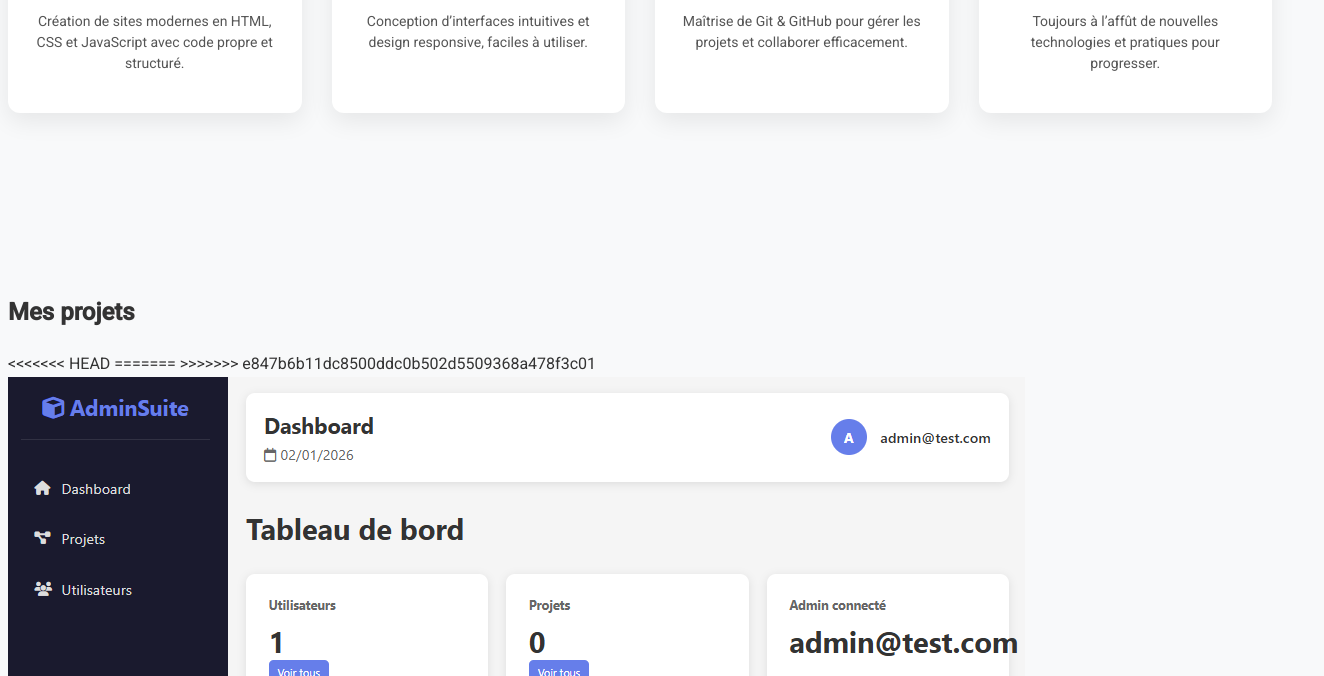
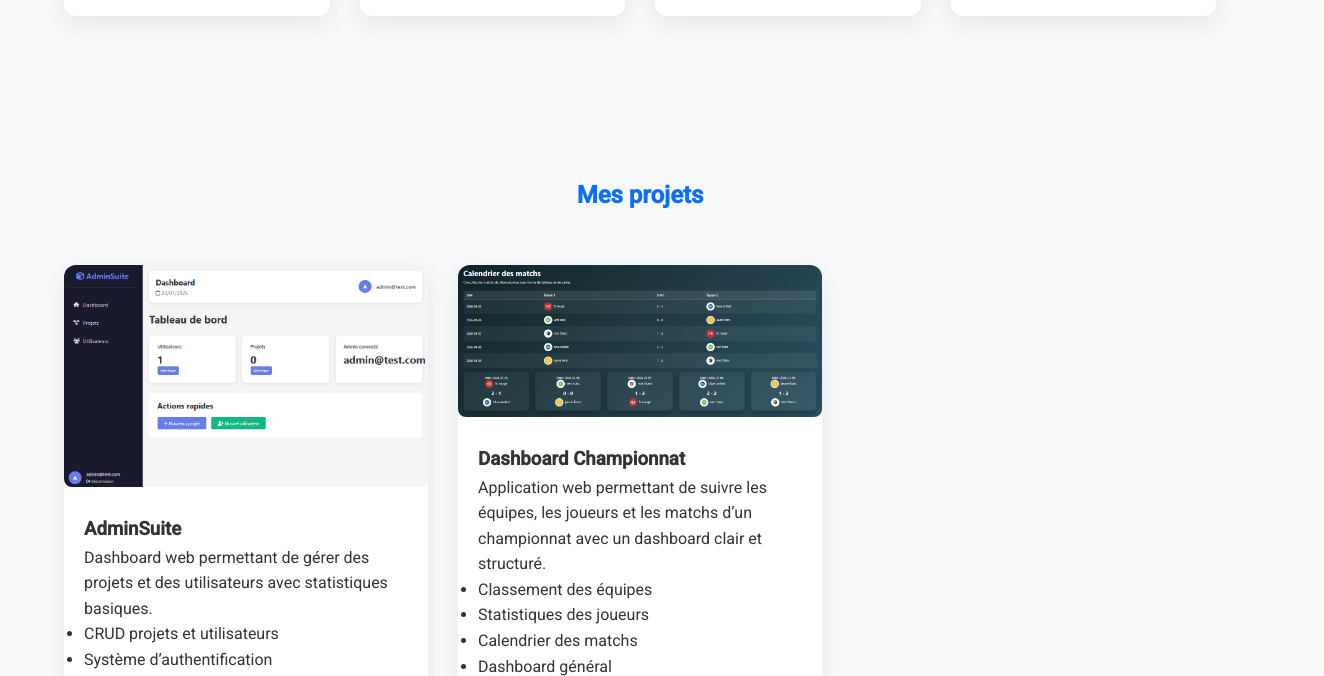
Before and after one commit to soufiane97we/portfolio, a plain HTML site: page index.html in a window 1280 px wide. Shown: the part 1022-1698 px from the top of the page, 1324 px wide, since content can reach past the window. Drawn offline with Linux system fonts and the light colour scheme.

Commit message:
Correction complète HTML et CSS, suppression des conflits

```diff
--- a/index.html
+++ b/index.html
@@ -5,15 +5,11 @@
     <meta name="description" content="Portfolio de Soufiane Rharrouz, développeur web junior spécialisé en HTML, CSS, JavaScript et PHP.">
     <title>Soufiane Rharrouz | Développeur Web Junior</title>
 
-
     <link href="https://fonts.googleapis.com/css2?family=Poppins:wght@500;700&family=Roboto:wght@400;500&display=swap" rel="stylesheet">
-
     <link rel="stylesheet" href="https://cdnjs.cloudflare.com/ajax/libs/font-awesome/6.4.0/css/all.min.css">
-
     <link rel="stylesheet" href="style.css">
 </head>
 <body>
-
 
 <header>
     <div class="container header-container">
@@ -36,8 +32,6 @@
     </div>
 </header>
 
-
-
 <section id="accueil" class="hero">
     <div class="container hero-container">
         <div class="hero-text">
@@ -55,11 +49,7 @@
     </div>
 </section>
 
-
-
-
 <section id="apropos" class="fade-in">
-
     <div class="container">
         <h2>À propos de moi</h2>
         <p class="apropos-intro">
@@ -95,40 +85,23 @@
     </div>
 </section>
 
-
-
 <section id="projets" class="fade-in">
     <div class="container">
         <h2>Mes projets</h2>
-
         <div class="projects-grid">
 
-<<<<<<< HEAD
-
-=======
->>>>>>> e847b6b11dc8500ddc0b502d5509368a478f3c01
             <div class="project-card">
                 <img src="images/dashboard.png" alt="Capture d’écran du dashboard AdminSuite" loading="lazy">
-
                 <div class="project-content">
                     <h3>AdminSuite</h3>
-<<<<<<< HEAD
                     <p class="project-description">
                         Dashboard web permettant de gérer des projets et des utilisateurs avec statistiques basiques.
-=======
-
-                    <p class="project-description">
-                        Dashboard web permettant de gérer des projets et des utilisateurs
-                        avec statistiques basiques.
->>>>>>> e847b6b11dc8500ddc0b502d5509368a478f3c01
                     </p>
-
                     <ul class="project-features">
                         <li>CRUD projets et utilisateurs</li>
                         <li>Système d’authentification</li>
                         <li>Statistiques simples</li>
                     </ul>
-
                     <div class="project-tech">
                         <span>HTML</span>
                         <span>CSS</span>
@@ -136,40 +109,33 @@
                         <span>PHP</span>
                         <span>MySQL</span>
                     </div>
-
                     <div class="project-links">
-                        <a href="https://github.com/soufiane97we/AdminSuite" target="_blank"  rel="noopener noreferrer">
+                        <a href="https://github.com/soufiane97we/AdminSuite" target="_blank" rel="noopener noreferrer">
                             <i class="fab fa-github"></i> Code source
                         </a>
                     </div>
                 </div>
             </div>
 
-<<<<<<< HEAD
-
             <div class="project-card">
                 <img src="images/Calendrier.png" alt="Capture d’écran Dashboard Championnat" loading="lazy">
-
                 <div class="project-content">
                     <h3>Dashboard Championnat</h3>
                     <p class="project-description">
                         Application web permettant de suivre les équipes, les joueurs et les matchs d’un championnat avec un dashboard clair et structuré.
                     </p>
-
                     <ul class="project-features">
                         <li>Classement des équipes</li>
                         <li>Statistiques des joueurs</li>
                         <li>Calendrier des matchs</li>
                         <li>Dashboard général</li>
                     </ul>
-
                     <div class="project-tech">
                         <span>HTML</span>
                         <span>CSS</span>
                         <span>PHP</span>
                         <span>MySQL</span>
                     </div>
-
                     <div class="project-links">
                         <a href="https://github.com/soufiane97we/dashboard-championnat" target="_blank" rel="noopener noreferrer">
                             <i class="fab fa-github"></i> Code source
@@ -178,51 +144,38 @@
                 </div>
             </div>
 
-
-</section>
-
-
-=======
         </div>
     </div>
 </section>
 
->>>>>>> e847b6b11dc8500ddc0b502d5509368a478f3c01
 <section id="contact" class="fade-in">
     <div class="container">
         <h2>Contact</h2>
-
         <div class="contact-cards">
             <div class="card">
                 <i class="fas fa-envelope"></i>
                 <h3>Email</h3>
                 <p><a href="mailto:votremail@gmail.com">soufian.rharrouz@gmail.com</a></p>
             </div>
-
             <div class="card">
                 <i class="fab fa-linkedin"></i>
                 <h3>LinkedIn</h3>
-        <p><a href="https://www.linkedin.com/in/soufiane-rharrouz-678242345" target="_blank"  rel="noopener noreferrer">Mon profil</a></p>
+                <p><a href="https://www.linkedin.com/in/soufiane-rharrouz-678242345" target="_blank" rel="noopener noreferrer">Mon profil</a></p>
             </div>
-
             <div class="card">
                 <i class="fab fa-github"></i>
                 <h3>GitHub</h3>
-        <p><a href="https://github.com/soufiane97we" target="_blank"  rel="noopener noreferrer">Mon profil</a></p>
+                <p><a href="https://github.com/soufiane97we" target="_blank" rel="noopener noreferrer">Mon profil</a></p>
             </div>
         </div>
     </div>
 </section>
 
-
 <footer class="footer">
     <p>© 2025 Soufiane Rharrouz – Développeur Web Junior</p>
-
-
 </footer>
 
 <script>
-
     const faders = document.querySelectorAll('.fade-in');
     const observer = new IntersectionObserver(entries => {
         entries.forEach(entry => {
@@ -233,10 +186,8 @@
     });
     faders.forEach(f => observer.observe(f));
 
-
     const hamburger = document.querySelector('.hamburger');
     const navLinks = document.querySelector('.nav-links');
-
     hamburger.addEventListener('click', () => {
         navLinks.classList.toggle('nav-active');
         const isOpen = navLinks.classList.contains('nav-active');
--- a/style.css
+++ b/style.css
@@ -1,16 +1,9 @@
-<<<<<<< HEAD
-=======
-
->>>>>>> e847b6b11dc8500ddc0b502d5509368a478f3c01
 * {
     margin: 0;
     padding: 0;
     box-sizing: border-box;
 }
-<<<<<<< HEAD
 
-=======
->>>>>>> e847b6b11dc8500ddc0b502d5509368a478f3c01
 :root {
     --primary: #0d6efd;
     --accent: #17c0eb;
@@ -24,20 +17,13 @@ body {
     line-height: 1.6;
     scroll-behavior: smooth;
 }
-<<<<<<< HEAD
 
-=======
->>>>>>> e847b6b11dc8500ddc0b502d5509368a478f3c01
 .container {
     width: 90%;
     max-width: 1200px;
     margin: auto;
 }
 
-<<<<<<< HEAD
-=======
-
->>>>>>> e847b6b11dc8500ddc0b502d5509368a478f3c01
 header {
     background: #fff;
     position: sticky;
@@ -45,84 +31,55 @@ header {
     z-index: 1000;
     box-shadow: 0 2px 10px rgba(0,0,0,.05);
 }
-<<<<<<< HEAD
 
-=======
->>>>>>> e847b6b11dc8500ddc0b502d5509368a478f3c01
 .header-container {
     display: flex;
     justify-content: space-between;
     align-items: center;
     padding: 20px 0;
 }
-<<<<<<< HEAD
 
-=======
->>>>>>> e847b6b11dc8500ddc0b502d5509368a478f3c01
 .logo {
     font-family: 'Poppins', sans-serif;
     font-size: 26px;
     font-weight: 700;
     color: var(--primary);
 }
-<<<<<<< HEAD
 
-=======
->>>>>>> e847b6b11dc8500ddc0b502d5509368a478f3c01
 .nav-links {
     display: flex;
     gap: 25px;
     list-style: none;
 }
-<<<<<<< HEAD
 
-=======
->>>>>>> e847b6b11dc8500ddc0b502d5509368a478f3c01
 .nav-links a {
     text-decoration: none;
     color: var(--dark);
     font-weight: 500;
     transition: 0.3s;
 }
-<<<<<<< HEAD
 
-=======
->>>>>>> e847b6b11dc8500ddc0b502d5509368a478f3c01
 .nav-links a:hover {
     color: var(--primary);
     transform: translateY(-2px);
 }
-<<<<<<< HEAD
 
-=======
->>>>>>> e847b6b11dc8500ddc0b502d5509368a478f3c01
 .hamburger {
     display: none;
     flex-direction: column;
     gap: 5px;
     cursor: pointer;
-<<<<<<< HEAD
     background: none;
     border: none;
     padding: 0;
 }
 
-=======
-     background: none;
-    border: none;
-    padding: 0;
-}
->>>>>>> e847b6b11dc8500ddc0b502d5509368a478f3c01
 .hamburger span {
     width: 25px;
     height: 3px;
     background: var(--dark);
 }
 
-<<<<<<< HEAD
-=======
-
->>>>>>> e847b6b11dc8500ddc0b502d5509368a478f3c01
 .hero {
     background: linear-gradient(135deg, var(--primary), var(--accent));
     color: #fff;
@@ -184,10 +141,7 @@ header {
 section {
     padding: 80px 0;
 }
-<<<<<<< HEAD
 
-=======
->>>>>>> e847b6b11dc8500ddc0b502d5509368a478f3c01
 h2 {
     text-align: center;
     margin-bottom: 50px;
@@ -238,20 +192,12 @@ h2 {
     line-height: 1.5;
 }
 
-<<<<<<< HEAD
-=======
-
-
->>>>>>> e847b6b11dc8500ddc0b502d5509368a478f3c01
 .projects-grid {
     display: grid;
     grid-template-columns: repeat(3, 1fr);
     gap: 30px;
 }
-<<<<<<< HEAD
 
-=======
->>>>>>> e847b6b11dc8500ddc0b502d5509368a478f3c01
 .project-card {
     background: #fff;
     border-radius: 12px;
@@ -259,16 +205,11 @@ h2 {
     box-shadow: 0 10px 25px rgba(0,0,0,.08);
     transition: transform .3s, box-shadow .3s;
 }
-<<<<<<< HEAD
 
-=======
->>>>>>> e847b6b11dc8500ddc0b502d5509368a478f3c01
 .project-card:hover {
     transform: translateY(-8px);
     box-shadow: 0 15px 35px rgba(0,0,0,.15);
 }
-<<<<<<< HEAD
-
 
 .project-card img {
     width: 100%;
@@ -291,22 +232,11 @@ h2 {
 @media (max-width: 768px) {
     .project-card img { max-height: 200px; }
 }
-/* ----------------------------------- */
 
 .project-content {
     padding: 20px;
 }
 
-=======
-.project-card img {
-    width: 100%;
-    height: 180px;
-    object-fit: cover;
-}
-.project-content {
-    padding: 20px;
-}
->>>>>>> e847b6b11dc8500ddc0b502d5509368a478f3c01
 .project-tech span {
     background: #eef2ff;
     color: var(--primary);
@@ -317,10 +247,7 @@ h2 {
     margin: 4px;
     display: inline-block;
 }
-<<<<<<< HEAD
 
-=======
->>>>>>> e847b6b11dc8500ddc0b502d5509368a478f3c01
 .project-links a {
     display: inline-block;
     margin-top: 15px;
@@ -331,20 +258,12 @@ h2 {
     text-decoration: none;
     transition: 0.3s;
 }
-<<<<<<< HEAD
 
-=======
->>>>>>> e847b6b11dc8500ddc0b502d5509368a478f3c01
 .project-links a:hover {
     transform: translateY(-2px);
     box-shadow: 0 8px 20px rgba(0,123,255,0.3);
 }
 
-<<<<<<< HEAD
-=======
-
-
->>>>>>> e847b6b11dc8500ddc0b502d5509368a478f3c01
 .contact-cards {
     display: flex;
     justify-content: center;
@@ -389,10 +308,6 @@ h2 {
     color: var(--accent);
 }
 
-<<<<<<< HEAD
-=======
-
->>>>>>> e847b6b11dc8500ddc0b502d5509368a478f3c01
 @media(max-width: 768px) {
     .contact-cards {
         flex-direction: column;
@@ -400,11 +315,6 @@ h2 {
     }
 }
 
-<<<<<<< HEAD
-=======
-
-
->>>>>>> e847b6b11dc8500ddc0b502d5509368a478f3c01
 @media (max-width: 768px) {
     .contact-links {
         flex-direction: column;
@@ -412,65 +322,41 @@ h2 {
     }
 }
 
-<<<<<<< HEAD
-=======
-
->>>>>>> e847b6b11dc8500ddc0b502d5509368a478f3c01
 .footer {
     background: var(--primary);
     color: #fff;
     text-align: center;
     padding: 20px;
 }
-<<<<<<< HEAD
 
-=======
->>>>>>> e847b6b11dc8500ddc0b502d5509368a478f3c01
 .footer a {
     color: #fff;
     margin: 0 10px;
     text-decoration: none;
     transition: 0.3s;
 }
-<<<<<<< HEAD
 
-=======
->>>>>>> e847b6b11dc8500ddc0b502d5509368a478f3c01
 .footer a:hover {
     color: var(--accent);
 }
 
-<<<<<<< HEAD
-=======
-
->>>>>>> e847b6b11dc8500ddc0b502d5509368a478f3c01
 .fade-in {
     opacity: 0;
     transform: translateY(20px);
     transition: .8s;
 }
-<<<<<<< HEAD
 
-=======
->>>>>>> e847b6b11dc8500ddc0b502d5509368a478f3c01
 .fade-in.show {
     opacity: 1;
     transform: translateY(0);
 }
 
-<<<<<<< HEAD
-=======
-
->>>>>>> e847b6b11dc8500ddc0b502d5509368a478f3c01
 @media(max-width: 992px) {
     .projects-grid {
         grid-template-columns: repeat(2, 1fr);
     }
 }
-<<<<<<< HEAD
 
-=======
->>>>>>> e847b6b11dc8500ddc0b502d5509368a478f3c01
 @media(max-width: 768px) {
     .hero-container,
     .apropos-container {
@@ -500,19 +386,13 @@ h2 {
         display: flex;
     }
 }
-<<<<<<< HEAD
 
-=======
->>>>>>> e847b6b11dc8500ddc0b502d5509368a478f3c01
 a:focus,
 button:focus {
     outline: 3px solid var(--accent);
     outline-offset: 3px;
 }
-<<<<<<< HEAD
 
-=======
->>>>>>> e847b6b11dc8500ddc0b502d5509368a478f3c01
 .btn-secondary {
     background: transparent;
     border: 2px solid #fff;
```
Lines whose indentation alone changed are shown as unchanged.
